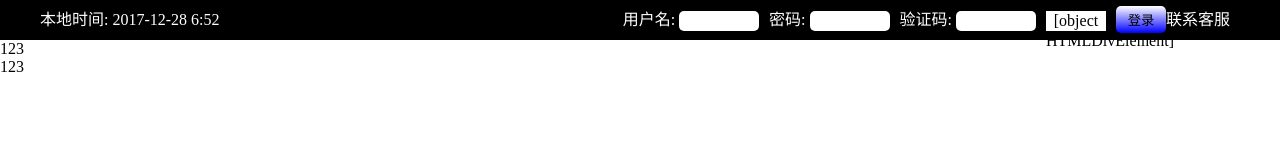
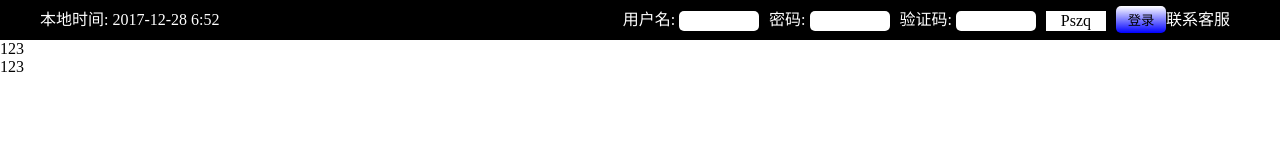
Before and after one commit to liu60/s63, a Vue app: page / in a window 1280 px wide. Shown: the top 160 px of the page. Built offline with nearby package versions, Linux system fonts and the light colour scheme.

Commit message:
修改验证码

```diff
--- a/src/components/header.vue
+++ b/src/components/header.vue
@@ -15,7 +15,7 @@
           <li>
             验证码:
             <input type="text" class="login-input" maxlength="4">
-            <div :value="code" class="yzm" id="code" @click="createCode()"></div>
+            <div class="yzm" id="code" @click="createCode()">{{code}}</div>
           </li>
           <li>
             <button class="login-btn">登录</button>
@@ -57,16 +57,12 @@
         return date.getFullYear() + '-' + ((date.getMonth() + 1) < 10 ? '0' + (date.getMonth() + 1) : (date.getMonth() + 1)) + '-' + (date.getDate() < 10 ? '0' + date.getDate() : date.getDate()) + "   " + (date.getHours()) + ':' + (date.getMinutes())
       },
       createCode(){
+        this.code = ''
         var codeLength = 4;
-        var checkCode = document.getElementById('code');
         var codeChars = new Array(0, 1, 2, 3, 4, 5, 6, 7, 8, 9, 'a','b','c','d','e','f','g','h','i','j','k','l','m','n','o','p','q','r','s','t','u','v','w','x','y','z', 'A', 'B', 'C', 'D', 'E', 'F', 'G', 'H', 'I', 'J', 'K', 'L', 'M', 'N', 'O', 'P', 'Q', 'R','S','T','U','V','W','X','Y','Z');
         for (var i = 0;i < codeLength;i++){
           var charNum = Math.floor(Math.random()*52);
           this.code += codeChars[charNum];
-        }
-        if(checkCode){
-          checkCode.className = 'yzm';
-          checkCode.innerHTML = code;
         }
       }
     },
```
